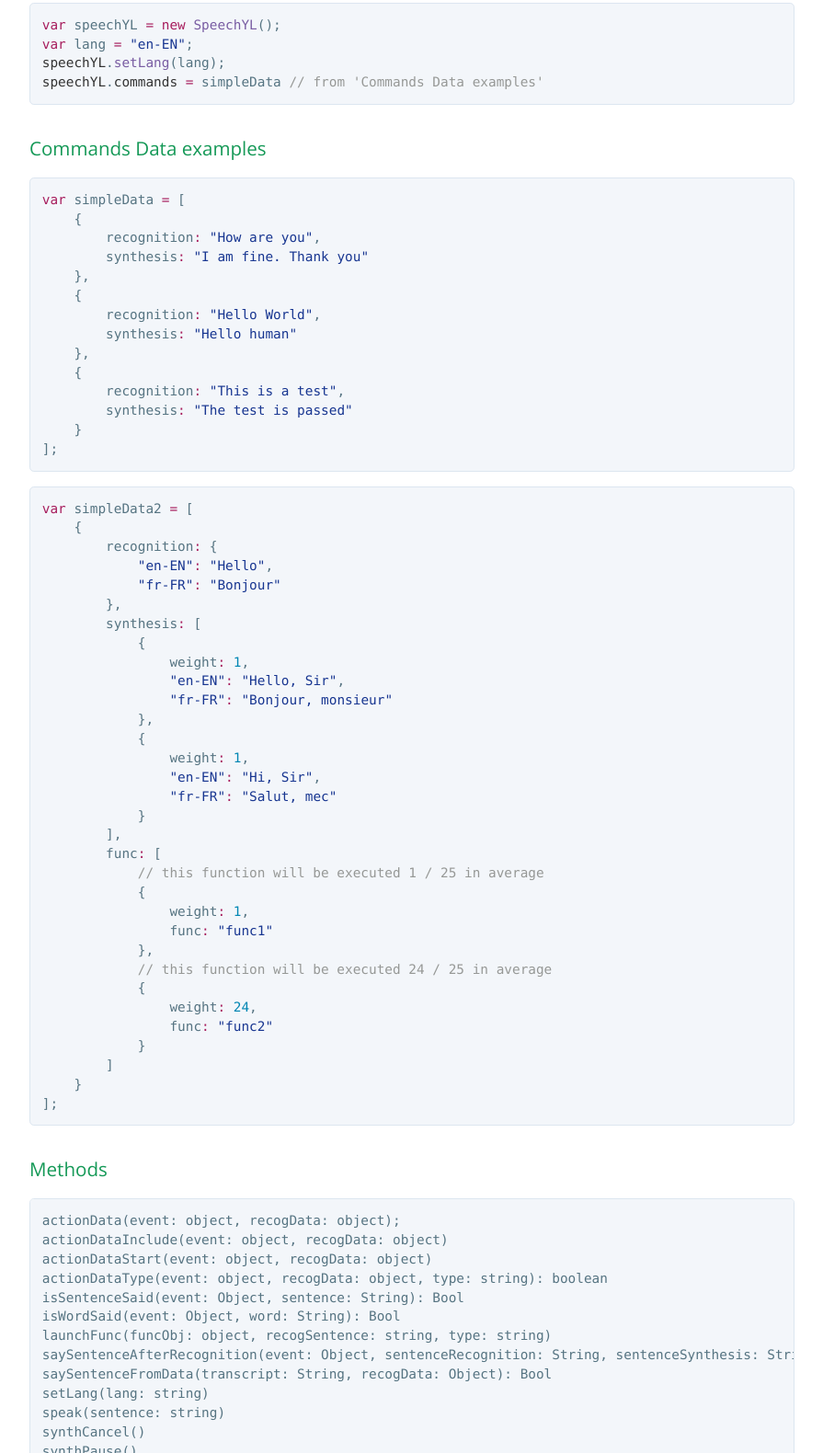
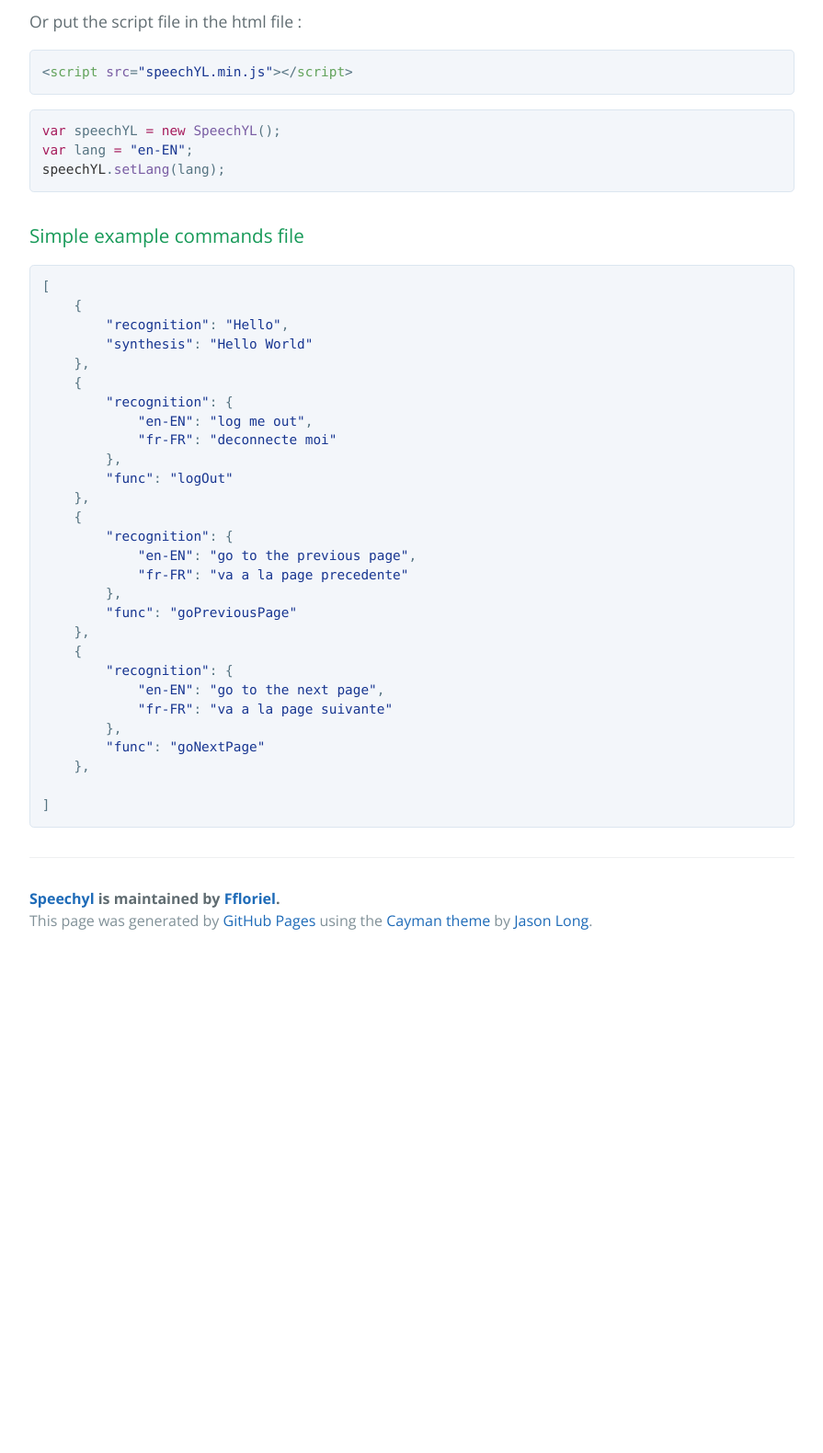
Before and after one commit to Ffloriel/speechYL, a website: page index.html in a window 1280 px wide. Shown: the part 1220-2800 px from the top of the page at 92% size, without its empty margins (192-1087 px from the left). After the commit the page ends 2265 px from the top, so only its background shows below. Drawn offline with nearby package versions, Linux system fonts and the light colour scheme.

Commit message:
Create gh-pages branch via GitHub

```diff
--- a/index.html
+++ b/index.html
@@ -20,9 +20,9 @@
 
     <section class="main-content">
       <h1>
-<a id="speechyljs" class="anchor" href="#speechyljs" aria-hidden="true"><span aria-hidden="true" class="octicon octicon-link"></span></a>speechYL.js</h1>
+<a id="speechyl" class="anchor" href="#speechyl" aria-hidden="true"><span aria-hidden="true" class="octicon octicon-link"></span></a>SpeechYL</h1>
 
-<p>SpeechYL is a Web Speech API library wrapper. It helps with the basic usage of web speech api. You can associate a sentence to a function with just a json object. </p>
+<p>SpeechYL (spitʃ waj ɛl) is a Web Speech API library wrapper. It helps with the basic usage of web speech api. You can associate a sentence to a function with just a json object. </p>
 
 <h2>
 <a id="installation" class="anchor" href="#installation" aria-hidden="true"><span aria-hidden="true" class="octicon octicon-link"></span></a>Installation</h2>
@@ -33,9 +33,14 @@
 <div class="highlight highlight-source-shell"><pre>$ npm install speechyl</pre></div>
 
 <h2>
+<a id="quick-tutorial" class="anchor" href="#quick-tutorial" aria-hidden="true"><span aria-hidden="true" class="octicon octicon-link"></span></a>Quick tutorial</h2>
+
+<p>A quick tutorial available <a href="http://ffloriel.github.io/speechYL/documentation/manual/tutorial.html">here</a>.</p>
+
+<h2>
 <a id="documentation" class="anchor" href="#documentation" aria-hidden="true"><span aria-hidden="true" class="octicon octicon-link"></span></a>Documentation</h2>
 
-<p>Documentation available here.</p>
+<p>Documentation available <a href="http://ffloriel.github.io/speechYL/documentation/">here</a>.</p>
 
 <h2>
 <a id="usage" class="anchor" href="#usage" aria-hidden="true"><span aria-hidden="true" class="octicon octicon-link"></span></a>Usage</h2>
@@ -53,78 +58,41 @@
 
 <div class="highlight highlight-source-js"><pre><span class="pl-k">var</span> speechYL <span class="pl-k">=</span> <span class="pl-k">new</span> <span class="pl-en">SpeechYL</span>();
 <span class="pl-k">var</span> lang <span class="pl-k">=</span> <span class="pl-s"><span class="pl-pds">"</span>en-EN<span class="pl-pds">"</span></span>;
-<span class="pl-smi">speechYL</span>.<span class="pl-en">setLang</span>(lang);
-<span class="pl-smi">speechYL</span>.<span class="pl-smi">commands</span> <span class="pl-k">=</span> simpleData <span class="pl-c">// from 'Commands Data examples'</span></pre></div>
+<span class="pl-smi">speechYL</span>.<span class="pl-en">setLang</span>(lang);</pre></div>
 
 <h3>
-<a id="commands-data-examples" class="anchor" href="#commands-data-examples" aria-hidden="true"><span aria-hidden="true" class="octicon octicon-link"></span></a>Commands Data examples</h3>
+<a id="simple-example-commands-file" class="anchor" href="#simple-example-commands-file" aria-hidden="true"><span aria-hidden="true" class="octicon octicon-link"></span></a>Simple example commands file</h3>
 
-<div class="highlight highlight-source-js"><pre><span class="pl-k">var</span> simpleData <span class="pl-k">=</span> [
+<div class="highlight highlight-source-json"><pre>
+[
     {
-        recognition<span class="pl-k">:</span> <span class="pl-s"><span class="pl-pds">"</span>How are you<span class="pl-pds">"</span></span>,
-        synthesis<span class="pl-k">:</span> <span class="pl-s"><span class="pl-pds">"</span>I am fine. Thank you<span class="pl-pds">"</span></span>
+        <span class="pl-s"><span class="pl-pds">"</span>recognition<span class="pl-pds">"</span></span>: <span class="pl-s"><span class="pl-pds">"</span>Hello<span class="pl-pds">"</span></span>,
+        <span class="pl-s"><span class="pl-pds">"</span>synthesis<span class="pl-pds">"</span></span>: <span class="pl-s"><span class="pl-pds">"</span>Hello World<span class="pl-pds">"</span></span>
     },
     {
-        recognition<span class="pl-k">:</span> <span class="pl-s"><span class="pl-pds">"</span>Hello World<span class="pl-pds">"</span></span>,
-        synthesis<span class="pl-k">:</span> <span class="pl-s"><span class="pl-pds">"</span>Hello human<span class="pl-pds">"</span></span>
+        <span class="pl-s"><span class="pl-pds">"</span>recognition<span class="pl-pds">"</span></span>: {
+            <span class="pl-s"><span class="pl-pds">"</span>en-EN<span class="pl-pds">"</span></span>: <span class="pl-s"><span class="pl-pds">"</span>log me out<span class="pl-pds">"</span></span>,
+            <span class="pl-s"><span class="pl-pds">"</span>fr-FR<span class="pl-pds">"</span></span>: <span class="pl-s"><span class="pl-pds">"</span>deconnecte moi<span class="pl-pds">"</span></span>
+        },
+        <span class="pl-s"><span class="pl-pds">"</span>func<span class="pl-pds">"</span></span>: <span class="pl-s"><span class="pl-pds">"</span>logOut<span class="pl-pds">"</span></span>
     },
     {
-        recognition<span class="pl-k">:</span> <span class="pl-s"><span class="pl-pds">"</span>This is a test<span class="pl-pds">"</span></span>,
-        synthesis<span class="pl-k">:</span> <span class="pl-s"><span class="pl-pds">"</span>The test is passed<span class="pl-pds">"</span></span>
-    }
-];</pre></div>
+        <span class="pl-s"><span class="pl-pds">"</span>recognition<span class="pl-pds">"</span></span>: {
+            <span class="pl-s"><span class="pl-pds">"</span>en-EN<span class="pl-pds">"</span></span>: <span class="pl-s"><span class="pl-pds">"</span>go to the previous page<span class="pl-pds">"</span></span>,
+            <span class="pl-s"><span class="pl-pds">"</span>fr-FR<span class="pl-pds">"</span></span>: <span class="pl-s"><span class="pl-pds">"</span>va a la page precedente<span class="pl-pds">"</span></span>
+        },
+        <span class="pl-s"><span class="pl-pds">"</span>func<span class="pl-pds">"</span></span>: <span class="pl-s"><span class="pl-pds">"</span>goPreviousPage<span class="pl-pds">"</span></span>
+    },
+    {
+        <span class="pl-s"><span class="pl-pds">"</span>recognition<span class="pl-pds">"</span></span>: {
+            <span class="pl-s"><span class="pl-pds">"</span>en-EN<span class="pl-pds">"</span></span>: <span class="pl-s"><span class="pl-pds">"</span>go to the next page<span class="pl-pds">"</span></span>,
+            <span class="pl-s"><span class="pl-pds">"</span>fr-FR<span class="pl-pds">"</span></span>: <span class="pl-s"><span class="pl-pds">"</span>va a la page suivante<span class="pl-pds">"</span></span>
+        },
+        <span class="pl-s"><span class="pl-pds">"</span>func<span class="pl-pds">"</span></span>: <span class="pl-s"><span class="pl-pds">"</span>goNextPage<span class="pl-pds">"</span></span>
+    },
 
-<div class="highlight highlight-source-js"><pre><span class="pl-k">var</span> simpleData2 <span class="pl-k">=</span> [
-    {
-        recognition<span class="pl-k">:</span> {
-            <span class="pl-s"><span class="pl-pds">"</span>en-EN<span class="pl-pds">"</span></span><span class="pl-k">:</span> <span class="pl-s"><span class="pl-pds">"</span>Hello<span class="pl-pds">"</span></span>,
-            <span class="pl-s"><span class="pl-pds">"</span>fr-FR<span class="pl-pds">"</span></span><span class="pl-k">:</span> <span class="pl-s"><span class="pl-pds">"</span>Bonjour<span class="pl-pds">"</span></span>
-        },
-        synthesis<span class="pl-k">:</span> [
-            {
-                weight<span class="pl-k">:</span> <span class="pl-c1">1</span>,
-                <span class="pl-s"><span class="pl-pds">"</span>en-EN<span class="pl-pds">"</span></span><span class="pl-k">:</span> <span class="pl-s"><span class="pl-pds">"</span>Hello, Sir<span class="pl-pds">"</span></span>,
-                <span class="pl-s"><span class="pl-pds">"</span>fr-FR<span class="pl-pds">"</span></span><span class="pl-k">:</span> <span class="pl-s"><span class="pl-pds">"</span>Bonjour, monsieur<span class="pl-pds">"</span></span>
-            },
-            {
-                weight<span class="pl-k">:</span> <span class="pl-c1">1</span>,
-                <span class="pl-s"><span class="pl-pds">"</span>en-EN<span class="pl-pds">"</span></span><span class="pl-k">:</span> <span class="pl-s"><span class="pl-pds">"</span>Hi, Sir<span class="pl-pds">"</span></span>,
-                <span class="pl-s"><span class="pl-pds">"</span>fr-FR<span class="pl-pds">"</span></span><span class="pl-k">:</span> <span class="pl-s"><span class="pl-pds">"</span>Salut, mec<span class="pl-pds">"</span></span>
-            }
-        ],
-        func<span class="pl-k">:</span> [
-            <span class="pl-c">// this function will be executed 1 / 25 in average</span>
-            {
-                weight<span class="pl-k">:</span> <span class="pl-c1">1</span>,
-                func<span class="pl-k">:</span> <span class="pl-s"><span class="pl-pds">"</span>func1<span class="pl-pds">"</span></span>
-            },
-            <span class="pl-c">// this function will be executed 24 / 25 in average</span>
-            {
-                weight<span class="pl-k">:</span> <span class="pl-c1">24</span>,
-                func<span class="pl-k">:</span> <span class="pl-s"><span class="pl-pds">"</span>func2<span class="pl-pds">"</span></span>
-            }
-        ]
-    }
-];</pre></div>
-
-<h3>
-<a id="methods" class="anchor" href="#methods" aria-hidden="true"><span aria-hidden="true" class="octicon octicon-link"></span></a>Methods</h3>
-
-<pre><code>actionData(event: object, recogData: object);
-actionDataInclude(event: object, recogData: object)
-actionDataStart(event: object, recogData: object)
-actionDataType(event: object, recogData: object, type: string): boolean
-isSentenceSaid(event: Object, sentence: String): Bool
-isWordSaid(event: Object, word: String): Bool
-launchFunc(funcObj: object, recogSentence: string, type: string)
-saySentenceAfterRecognition(event: Object, sentenceRecognition: String, sentenceSynthesis: String): Bool
-saySentenceFromData(transcript: String, recogData: Object): Bool
-setLang(lang: string)
-speak(sentence: string)
-synthCancel()
-synthPause()
-synthResume()
-</code></pre>
+]
+</pre></div>
 
       <footer class="site-footer">
         <span class="site-footer-owner"><a href="https://github.com/Ffloriel/speechYL">Speechyl</a> is maintained by <a href="https://github.com/Ffloriel">Ffloriel</a>.</span>
```
Also changed, not shown: params.json (+1 -1 lines).
